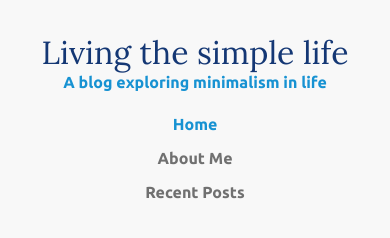
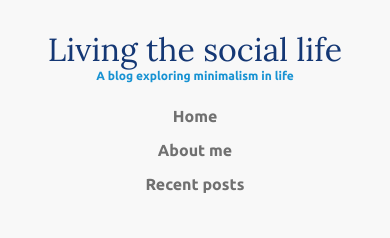
Before and after one commit to medhatnar/css-pages, a plain HTML site: page index.html in a window 390 px wide. Drawn offline with Linux system fonts and the light colour scheme.

Commit message:
starting full site

```diff
--- a/css/styles.css
+++ b/css/styles.css
@@ -24,7 +24,7 @@ h1 {
 .subtitle {
     font-weight: 700;
     color: #1792d2;
-    font-size: 1rem;
+    font-size: .75rem;
     margin: 0;
 }
 
@@ -99,9 +99,4 @@ nav a:focus {
     nav li {
         margin: .5em 0;
     }
-
-    .current-page {
-        border:none;
-        color:  #1792d2;
-    }
 }
--- a/index.html
+++ b/index.html
@@ -1,27 +1,25 @@
 <html>
-	<head>
-		<link
-			href="https://fonts.googleapis.com/css?family=Lora|Ubuntu:400,700&display=swap"
-			rel="stylesheet"
-		/>
-		<link rel="stylesheet" href="css/styles.css" />
+    <head><link rel="stylesheet" href="normalize.css">
+        <link href="https://fonts.googleapis.com/css?family=Lora|Ubuntu:400,700&display=swap" rel="stylesheet">
+        <link rel="stylesheet" href="css/styles.css">
     </head>
     <body>
         <header>
             <div class="container container-nav">
                 <div class="site-title">
-					<h1>Living the simple life</h1>
+                    <h1>Living the social life</h1>
                     <p class="subtitle">A blog exploring minimalism in life</p>
                 </div>
                 <nav>
                     <ul>
-						<li><a href="#" class="current-page">Home</a></li>
-						<li><a href="artkour.com">About Me</a></li>
-						<li><a href="google.com">Recent Posts</a></li>
+                        <li><a href="#">Home</a></li>
+                        <li><a href="#">About me</a></li>
+                        <li><a href="#">Recent posts</a></li>
                     </ul>
                 </nav>
-				<!-- / .container -->
-			</div>
+            </div> <!-- / .container -->
         </header>
+
+
     </body>
 </html>
```
Also changed, not shown: images/elephants.jpg (deleted), img/about-me.jpg (added), img/deco.jpg (added), img/food.jpg (added), img/life.jpg (added), img/work.jpg (added), 6 other files. Lines whose indentation alone changed are shown as unchanged.
